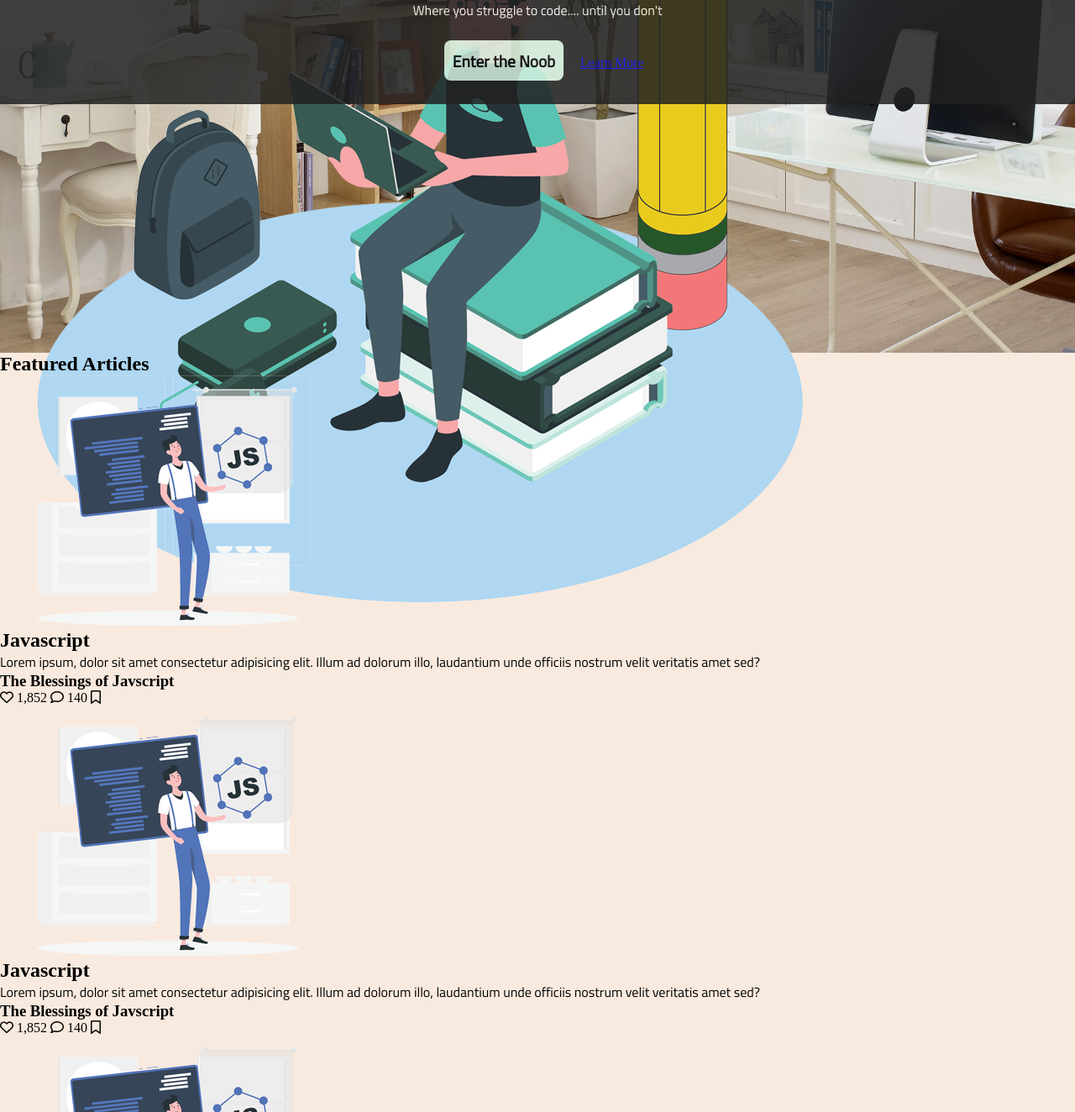
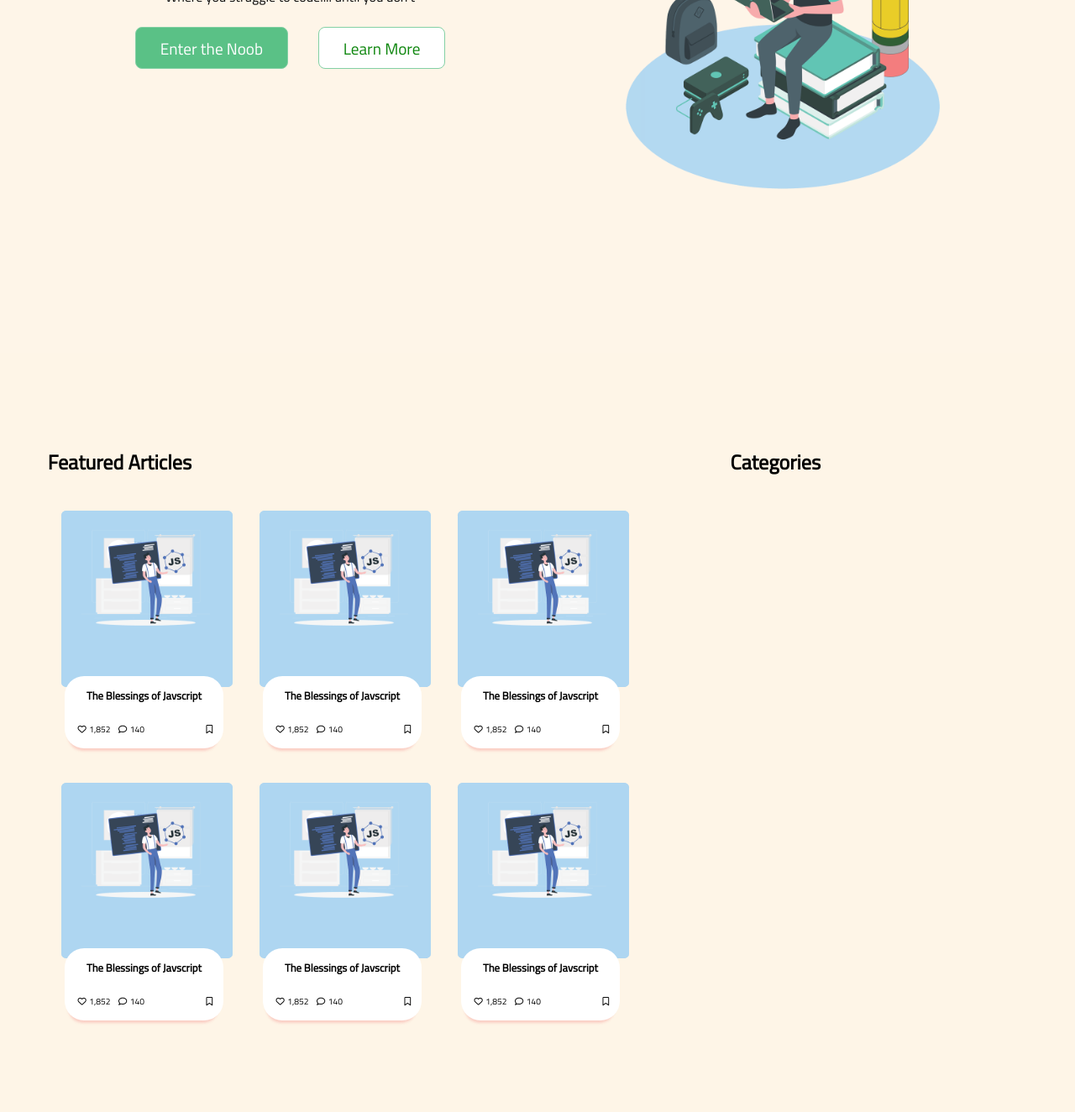
Before and after one commit to ahmedsmrt/front-end-practice, a plain HTML site: page index.html in a window 1280 px wide. Shown: the part 380-1704 px from the top of the page at 84% size. Drawn offline with Linux system fonts and the light colour scheme.

Commit message:
Add files via upload

```diff
--- a/resources/css/style.css
+++ b/resources/css/style.css
@@ -7,19 +7,25 @@
 }
 
 body {
-    background-color: hsla(24, 71%, 88%, .6);
     width: 100%;
     height: 100%;
+    overflow-x: hidden;
 }
 
 h1 {
     Font-Family: 'Dosis', Sans-Serif;
-    Font-Size: 48px;
+    Font-Size: 3rem;
+}
+
+h2 {
+    Font-Family: 'Titillium Web', Sans-Serif;
+    Font-Size: 1.5rem;
 }
 
 p {
     Font-Family: 'Titillium Web', Sans-Serif;
-    Font-Size: 16px;
+    Font-Size: 1rem;
+    font-weight: 500;
 }
 
 /* Header > Navigation */
@@ -30,7 +36,7 @@ header {
     min-height: 8vh;
     width: 100%;
     opacity: .9;
-    z-index: 10;
+    z-index: 20;
 }
 
 nav {
@@ -39,7 +45,7 @@ nav {
     align-items: center;
     Font-Family: 'Oxygen', Sans-Serif;
     font-weight: 600;
-    background-color: #212121;
+    background-color:  #FEF5E7;
     min-height: 8vh;
 }
 
@@ -54,7 +60,7 @@ nav {
 
 #logo:hover .fa-brain {
     transition: .1s;
-    font-size: 1.7rem;
+    /* font-size: 1.7rem; */
 }
 
 #logo {
@@ -62,8 +68,9 @@ nav {
     text-transform: capitalize;
     letter-spacing: 2px;
     font-size: 1.1rem;
-    color:#A6ACAF;
+    color: black;
     opacity: 1.2;
+    position: relative;
 }
 
 #logo a {
@@ -76,7 +83,7 @@ nav {
 }
 
 #logo:hover {
-    color:#BDC3C7 ;
+    color:#2E86C1;
     cursor: pointer;
 }
 
@@ -93,7 +100,7 @@ nav ul li {
 nav ul li a {
     opacity: 1.2;
     float: left;
-    color:#21618C;
+    color:#2E86C1;
     text-align: center;
     padding: 1rem;
     text-decoration: none;
@@ -101,7 +108,7 @@ nav ul li a {
 }
 
 nav ul li a:hover {
-    color:   #2E86C1;
+    color:   #AED6F1;
 }
 
 
@@ -121,47 +128,307 @@ nav ul li a:hover {
 
 #banner {
     height: 100vh;
-    background: url(../images/banner-3.jpg);
+    /* background: url(../images/banner-3.jpg);
     background-size: cover;
     background-repeat: no-repeat;
     background-position: center;
-    background-attachment: fixed;
+    background-attachment: fixed; */
 }
 
 #welcome-wrap {
+    float: left;
     position: relative;
-    background-color: #212121;
-    opacity: .85;
-    height: 13rem;
-    top: 50%;
+    background-color: #FEF5E7;
+    opacity: .95;
+    height: 100%;
+    width: 60%;
+    /* top: 50%;
     left: 50%;
-    transform:translate(-50%,-50%);
+    transform:translate(-50%,-50%); */
+}
+
+#welcome-content {
+    float: right;
+    position: relative;
+    background-color:#FEF5E7;
+    opacity: .95;
+    height: 100%;
+    width: 40%;
+    /* top: 50%;
+    left: 50%;
+    transform:translate(-50%,-50%); */
+
+}
+
+#welcome-content img {
+    width: 80%;
+    position: relative;
+    right: 8%;
+    top: 30%;
+}
+
+#welcome-text {
+    height: 30%;
+    position: relative;
+    top: 35%;
+    left: -5%;
     text-align: center;
 }
 
+
 #welcome-wrap h1, #welcome-wrap p {
-    color: #FDFEFE;
+    color: black;
     padding: .5rem;
 }
 
 .button-primary {
     display: inline-block;
     position: relative;
-    padding: .5em;
-    background-color: #D4EFDF;
+    padding: .5em 1.5em;
+    background-color:#52BE80;
     border-radius: .5rem;
-    border: none;
+    border: 1px solid #7DCEA0;
     Font-Family: 'Titillium Web', Sans-Serif;
     font-size: 120%;
-    font-weight: 600;
+    font-weight: 590;
     margin: 1rem;
     text-decoration: none;
-    color: black;
+    color: white;
+
 }
 
 .button-primary:hover {
     transition: .4s;
-    background-color:#52BE80;
+    background-color: white;
+    color: black;
+    border: 1px solid #7DCEA0;
+}
+
+.button-secondary {
+    display: inline-block;
+    position: relative;
+    padding: .5em 1.5em;
+    background-color:white;
+    border: 1px solid #7DCEA0;
+    border-radius: .5rem;
+    Font-Family: 'Titillium Web', Sans-Serif;
+    font-size: 120%;
+    font-weight: 590;
+    margin: 1rem;
+    text-decoration: none;
+    color: green;
+
+}
+
+.button-secondary:hover {
+    transition: .4s;
+    background-color: #7DCEA0;
+    color: black;
+}
+
+
+/* Article Section */
+
+#article-section {
+    position: relative;
+    top: 30%;
+    width: 100%;
+    height: 120vh;
+    background-color: #FEF5E7;
+}
+
+#featured-content {
+    position: relative;
+    top: 10%;
+    float: left;
+    height: 90%;
+    width: 65%;
+
+}
+
+#featured-content .featured-card{
+    position: relative;
+    float: left;
+    margin: 2rem 1rem 10% 1rem;
+    background-color: rgba(174, 214, 241, .7);
+    width: 25%;
+    height: 27%;
+    border-radius: .35rem;
+    left: 6%;
+
+}
+
+.featured-card img {
+    position: relative;
+    transform: translateY(20%);
+    left: 12%;
+    width: 75%;
+    z-index: 12;
+    /* display: none; */
+}
+
+.featured-card:hover img{
+    transition: .25s;
+    opacity: 0;
+    transform: translateY(100%);
+}
+
+.featured-card:hover .article-card-content {
+    animation-name: skew;
+    animation-duration: .4s;
+}
+
+@keyframes skew {
+    25% {
+        transform:rotate(1deg);
+        transform: scale(1.05);
+    }
+
+    75% {
+        transform:rotate(-1deg)
+    }
+
+    100% {
+        transform:rotate(0deg);
+        transform: scale(1);
+    }
+}
+
+.img-overlay h2 {
+    font-size: 2.5vw;
+    color: white;
+    position: relative;
+    margin-left: 11%;
+    opacity: 0;
+}
+
+.img-overlay p {
+    text-align: center;
+    font-size: .80vw;
+    color: white;
+    position: relative;
+    margin: 5%;
+    opacity: 0;
+}
+
+.featured-card:hover .img-overlay h2 {
+    transition: .6s;
+    opacity: .9;
+}
+
+.featured-card:hover .img-overlay p {
+    transition: .6s;
+    opacity: .9;
+}
+
+.featured-card .img-overlay {
+    width: 100%;
+    height: 100%;
+    position: absolute;
+    border-radius: .35rem;
+    opacity: 1;
+    background-color: #AED6F1;
+    top: 0;
+    z-index: 10;
+}
+
+
+.featured-card:hover .img-overlay {
+    background-color: rgba(0, 0, 0, .65);
+    transition: .3s;
+    opacity: .9;
+}
+
+
+.article-card-content {
+    width: 14.75vw;
+    height: 10.75vh;
+    background-color: white;
+    border-radius: 1.45rem;
+    position: absolute;
+    left: 2%;
+    bottom: -35%;
+    box-shadow: -1px 8px 3px -5px rgba(243, 120, 120,.3);
+    z-index: 13;
+}
+
+
+
+.article-card-content h3 {
+    font-size: 1vw;
+    margin-top: 1vw;
+    text-align: center;
+    Font-Family: 'Titillium Web', Sans-Serif;
+
+}
+
+.action-items {
+    height: 100%;
+    position: relative;
+    top: 2vh;
+    left: 5%;
+    Font-Family: 'Titillium Web', Sans-Serif;
+}
+
+.action-items i {
+    padding-left: .75vh;
+    font-size: .80vw;
+}
+
+.action-items span {
+    font-size: .80vw;
+}
+
+.fa-bookmark {
+    position: relative;
+    left: 5vw;
+}
+
+.far:hover {
+    font-weight: 900;
+    cursor: pointer;
+}
+
+.fa-bookmark:hover {
+    color: lightsalmon;
+}
+
+.fa-heart:hover {
+    color: #E74C3C;
+}
+
+
+.fa-comment:hover {
+    color: #85C1E9;
+}
+
+#category-menu {
+    position: relative;
+    top: 10%;
+    float:right;
+    height: 90%;
+    width: 35%;
+}
+
+
+#article-section .content-wrap {
+    height: 90%;
+    width: auto;
+    margin: 1vh;
+
+}
+
+#article-section h2 {
+    position: relative;
+    padding: .5rem;
+    left: 5%;
+}
+
+#category-menu h2 {
+    height: 90%;
+    position: relative;
+    padding: .5rem;
+    left: 5%;
 }
 
 /* Main */
@@ -170,16 +437,15 @@ main {
     position: relative;
     width: auto;
     height: 100vh;
-    background-color:hsla(145, 39%, 90%, .6);
+    background-color:#FEF5E7;
 }
 
 main section {
-    border: 3px solid black;
     width: 75%;
 }
 
 /* Main Cards */
-
+/*
 main section .card {
     top: 6%;
     left: 2%;
@@ -198,12 +464,11 @@ main section .card:hover {
     transition: .5s;
     background-color:#D6EAF8;
     opacity: .8;
-}
+} */
 
 /* Sidebar */
-main aside {
+/* main aside {
     display: flex;
-    border: 3px solid black;
     width: 25%;
 }
 
@@ -221,4 +486,23 @@ main aside {
     transition: .4s;
     background-color:#F0B27A;
     opacity: .8;
+} */
+
+/* Api Playground */
+
+#api-play {
+    width: 100%;
+    height: 80vh;
+    background-color: lightblue;
 }
+
+
+
+/* Footer */
+
+footer {
+    width: 100%;
+    height: 10vh;
+    border-top: 1px solid black;
+    background-color: #FEF5E7;
+}
```
